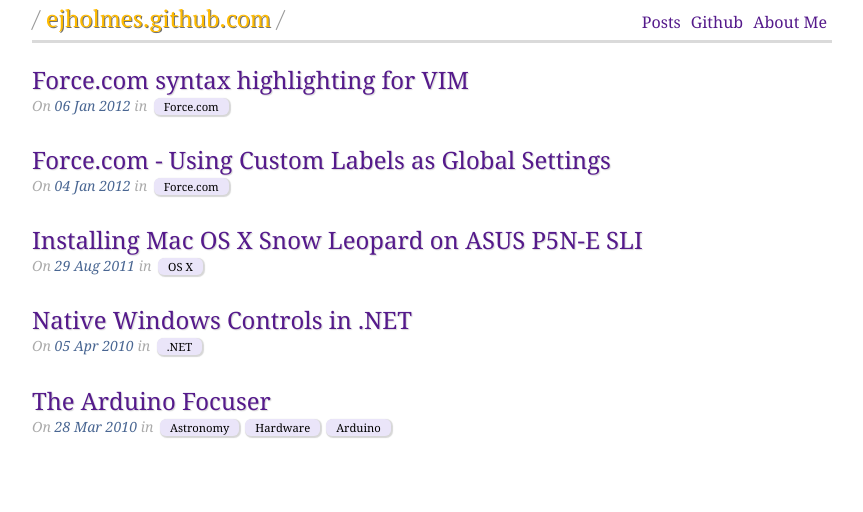
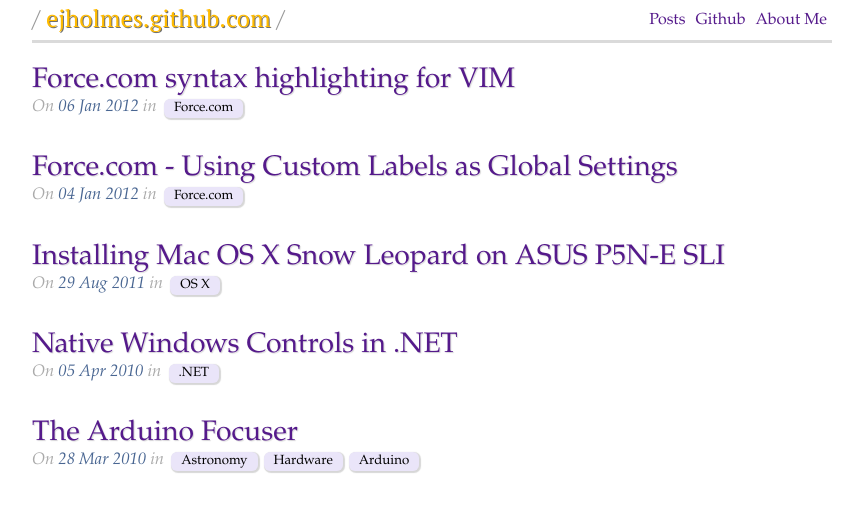
Before and after one commit to ejholmes/ejholmes.github.io, a Jekyll site: the page built from posts.html, in a window 1280 px wide. Shown: the top 512 px of the page, without its empty margins (208-1071 px from the left). Built offline with Jekyll 4.4.1, drawn with Linux system fonts in a browser that asks for light colours; nearby versions of some CDN libraries; Markdown is read by kramdown in place of the engine named in the settings.

Commit message:
Slight tweak to typograhpy

```diff
--- a/css/screen.css
+++ b/css/screen.css
@@ -3,7 +3,7 @@
 /* CSS3 box shadow */
 /* CSS3 transition */
 body {
-  font-family: Georgia, serif; }
+  font-family: Palatino, Georgia, serif; }
 
 a {
   text-decoration: none;
@@ -76,11 +76,11 @@
     padding: 0 5px; }
 
 div#content {
-  color: #393939;
-  font-size: 1.1em; }
+  color: #191919;
+  font-size: 1.3em; }
   div#content > h1 {
     margin: 0;
-    font-size: 1.7em; }
+    font-size: 2.0em; }
   div#content .right {
     float: right; }
   div#content .left {
```
Also changed, not shown: _sass/screen.scss (+4 -4 lines).
